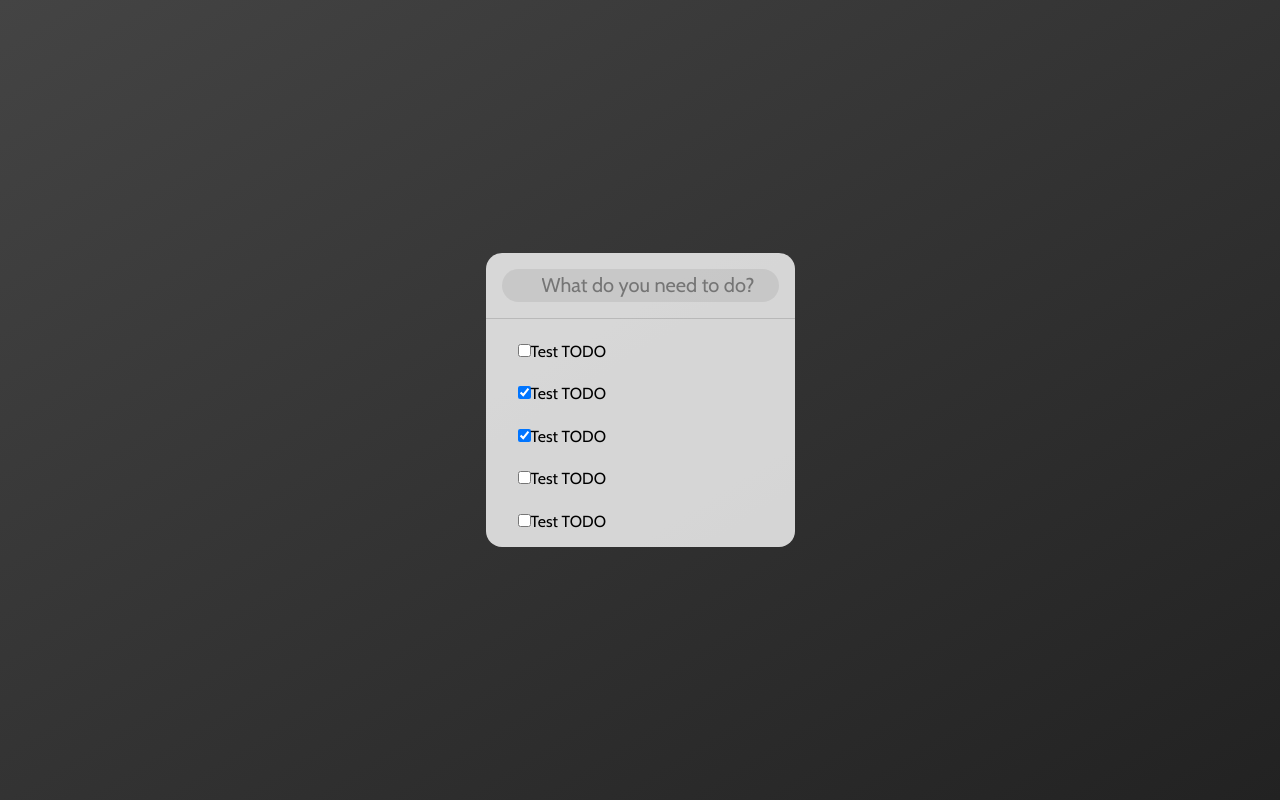
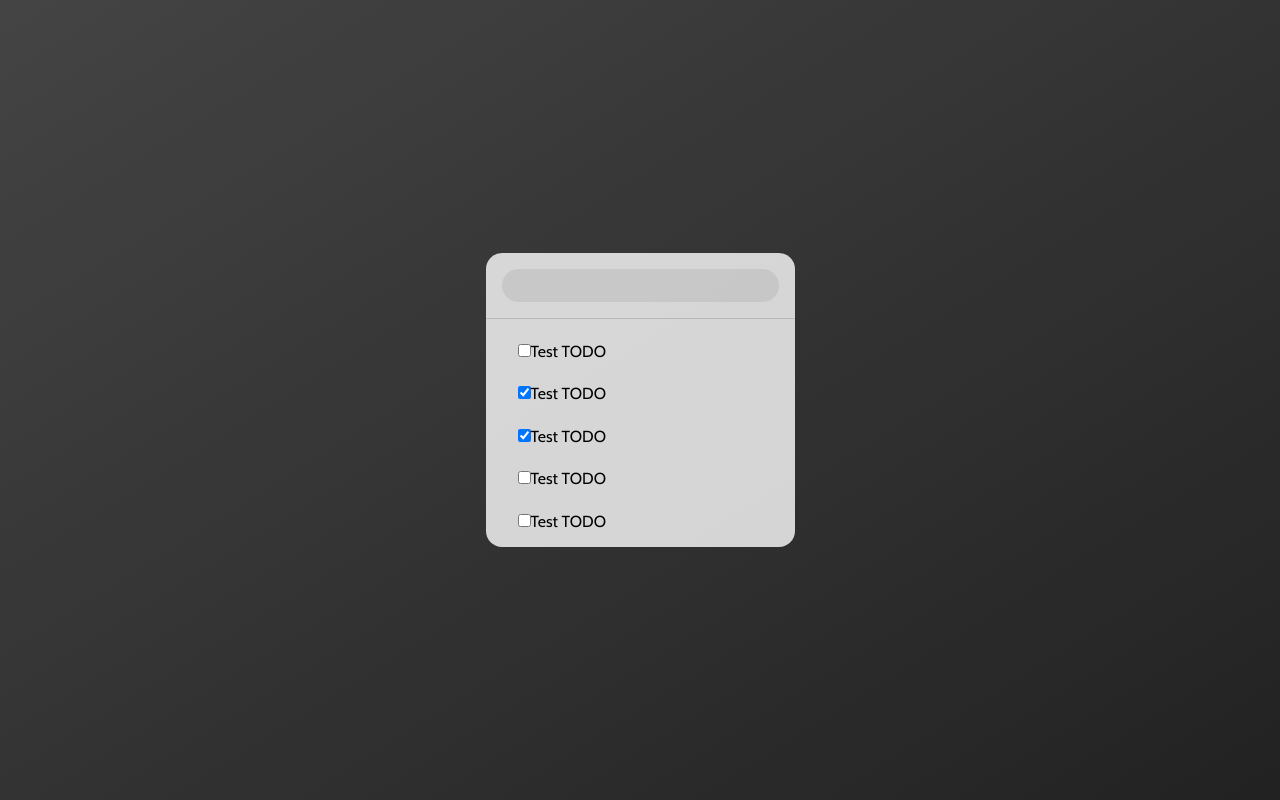
Before and after one commit to Skylarity/vue-todo, a Vue app: page / in a window 1280 px wide. Built offline with nearby package versions, Linux system fonts and the light colour scheme; some icons are missing.

Commit message:
Changes icon

```diff
--- a/src/components/TodoList.vue
+++ b/src/components/TodoList.vue
@@ -1,8 +1,8 @@
 <template>
 	<div id="todoListContainer">
 		<div class="new-todo" v-bind:class="{'active': searchActive}">
-			<icon name="check"></icon>
-			<input type="text" name="newTodo" placeholder="What do you need to do?" @focus="searchActive = true" @blur="searchActive = false">
+			<icon name="plus"></icon>
+			<input type="text" name="newTodo" @focus="searchActive = true" @blur="searchActive = false">
 		</div>
 		<hr>
 		<div class="todo-list">
@@ -56,6 +56,8 @@ export default {
 
 	border-radius: 1rem;
 
+	overflow: hidden;
+
 	hr {
 		border: none;
 		border-top: 1px solid rgba(#444, .2);
```
